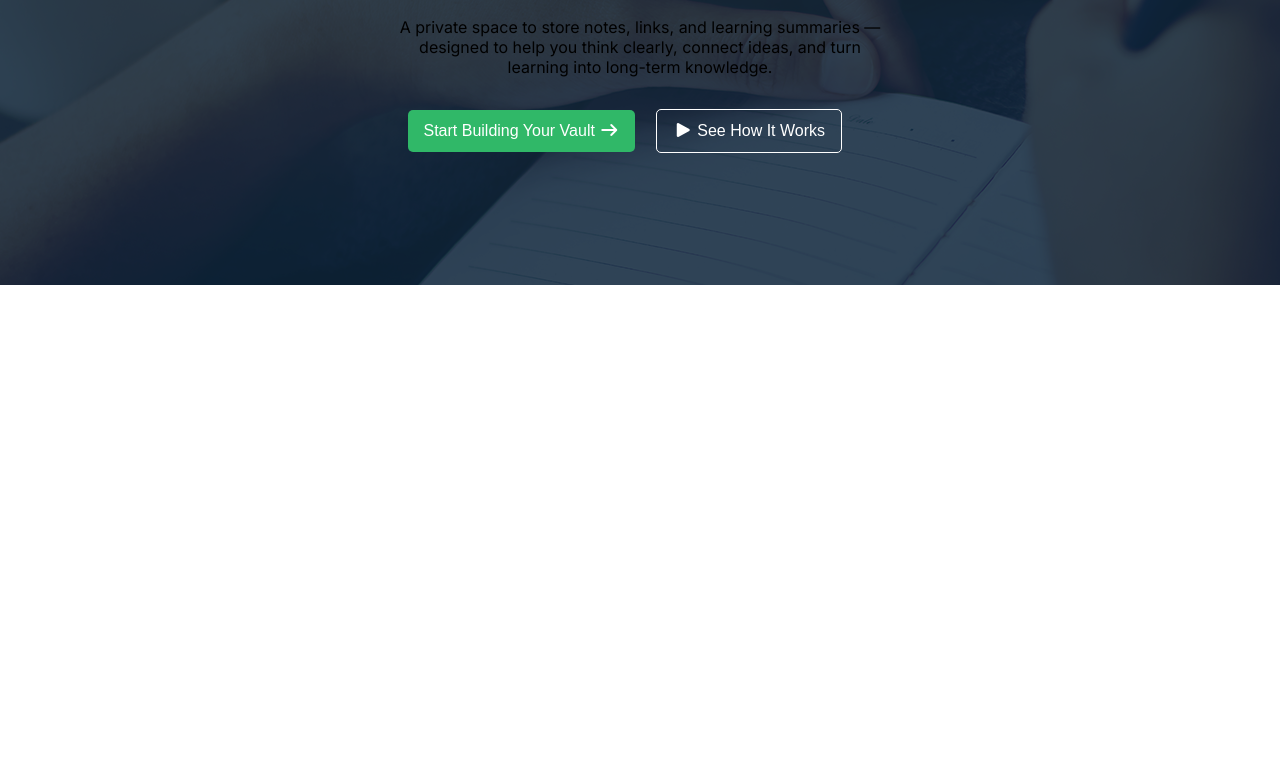
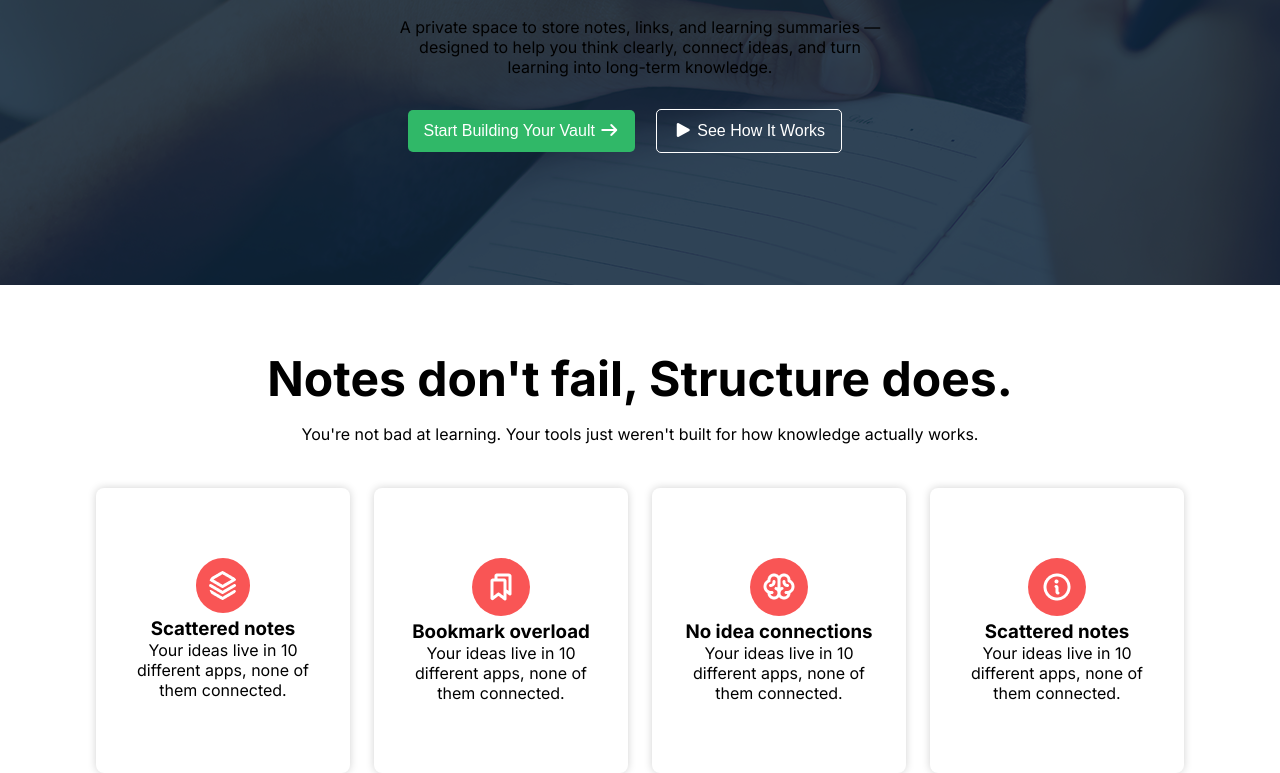
Before and after one commit to SheuliAkterShathy/knowledge-vault-assignment, a plain HTML site: page index.html in a window 1280 px wide. Shown: the part 485-1258 px from the top of the page. Before the commit the page ends 818 px from the top, so only its background shows below. Drawn offline with Linux system fonts and the light colour scheme.

Commit message:
notes section done

```diff
--- a/index.html
+++ b/index.html
@@ -9,7 +9,7 @@
       href="https://fonts.googleapis.com/css2?family=Inter:ital,opsz,wght@0,14..32,100..900;1,14..32,100..900&family=Open+Sans:ital,wght@0,300..800;1,300..800&display=swap"
       rel="stylesheet"
     />
-      <link
+    <link
       rel="stylesheet"
       href="https://cdnjs.cloudflare.com/ajax/libs/font-awesome/7.0.1/css/all.min.css"
       integrity="sha512-2SwdPD6INVrV/lHTZbO2nodKhrnDdJK9/kg2XD1r9uGqPo1cUbujc+IYdlYdEErWNu69gVcYgdxlmVmzTWnetw=="
@@ -35,7 +35,9 @@
 
       <section id="banner">
         <div class="banner-content">
-          <div class="early-access-btn"><button >Early Access Now Open</button></div>
+          <div class="early-access-btn">
+            <button>Early Access Now Open</button>
+          </div>
           <h1>Structured thinking,</h1>
           <h1>not just note-taking.</h1>
           <p>
@@ -44,11 +46,71 @@
             into long-term knowledge.
           </p>
           <div class="banner-button">
-            <button class="btn">Start Building Your Vault  <i class="fa-solid fa-arrow-right"></i> </button>
-            <button class="works-btn"> <i class="fa-solid fa-play"></i> See How It Works</button>
+            <button class="btn">
+              Start Building Your Vault <i class="fa-solid fa-arrow-right"></i>
+            </button>
+            <button class="works-btn">
+              <i class="fa-solid fa-play"></i> See How It Works
+            </button>
           </div>
         </div>
       </section>
     </header>
+
+    <section id="notes">
+      <div class="container">
+        <h2 class="section-heading">Notes don't fail, Structure does.</h2>
+        <p class="section-text">
+          You're not bad at learning. Your tools just weren't built for how
+          knowledge actually works.
+        </p>
+        <div class="notes-info">
+          <div class="notes-card">
+            <img src="assets/Vector.png" alt="" />
+           <h3>
+            <div class="card-title">Scattered notes</div>
+           </h3>
+            <p class="card-text">
+              Your ideas live in 10 different apps, none of them connected.
+            </p>
+
+
+          </div>
+          <div class="notes-card">
+            <img src="assets/Bookmarks.png" alt="" />
+           <h3>
+            <div class="card-title">Bookmark overload</div>
+           </h3>
+            <p class="card-text">
+              Your ideas live in 10 different apps, none of them connected.
+            </p>
+
+
+          </div>
+          <div class="notes-card">
+            <img src="assets/Brain.png" alt="" />
+           <h3>
+            <div class="card-title">No idea connections</div>
+           </h3>
+            <p class="card-text">
+              Your ideas live in 10 different apps, none of them connected.
+            </p>
+
+
+          </div>
+          <div class="notes-card">
+            <img src="assets/Info.png" alt="" />
+           <h3>
+            <div class="card-title">Scattered notes</div>
+           </h3>
+            <p class="card-text">
+              Your ideas live in 10 different apps, none of them connected.
+            </p>
+
+
+          </div>
+        </div>
+      </div>
+    </section>
   </body>
 </html>
--- a/style/style.css
+++ b/style/style.css
@@ -9,6 +9,11 @@
   font-family: "Inter", sans-serif;
   font-optical-sizing: auto;
 }
+.container {
+  width: 85%;
+  max-width: 1360px;
+  margin: 0 auto;
+}
 
 .btn {
   background-color: #30b868;
@@ -19,6 +24,16 @@
   /* font-weight: 600; */
   color: white;
   cursor: pointer;
+}
+.section-heading {
+  font-size: 48px;
+  font-weight: bold;
+  text-align: center;
+  margin: 16px 0;
+}
+.section-text {
+  text-align: center;
+  margin-bottom: 44px;
 }
 /* shared style ends */
 
@@ -95,3 +110,23 @@ nav .menu a {
   background: none;
   border: 1px solid white;
 }
+
+/* Notes section starts */
+
+.notes-info {
+  display: flex;
+  gap: 24px;
+}
+.notes-info .notes-card {
+  border-radius: 8px;
+  box-shadow: 0px 0px 8px 0px rgba(0, 0, 0, 0.18);
+  background: rgba(255, 255, 255, 1);
+  text-align: center;
+  padding: 70px 24px;
+}
+.notes-card img {
+  background-color: #f95555;
+  padding: 13px;
+  border-radius: 50px;
+}
+/* Notes section ends */
```
